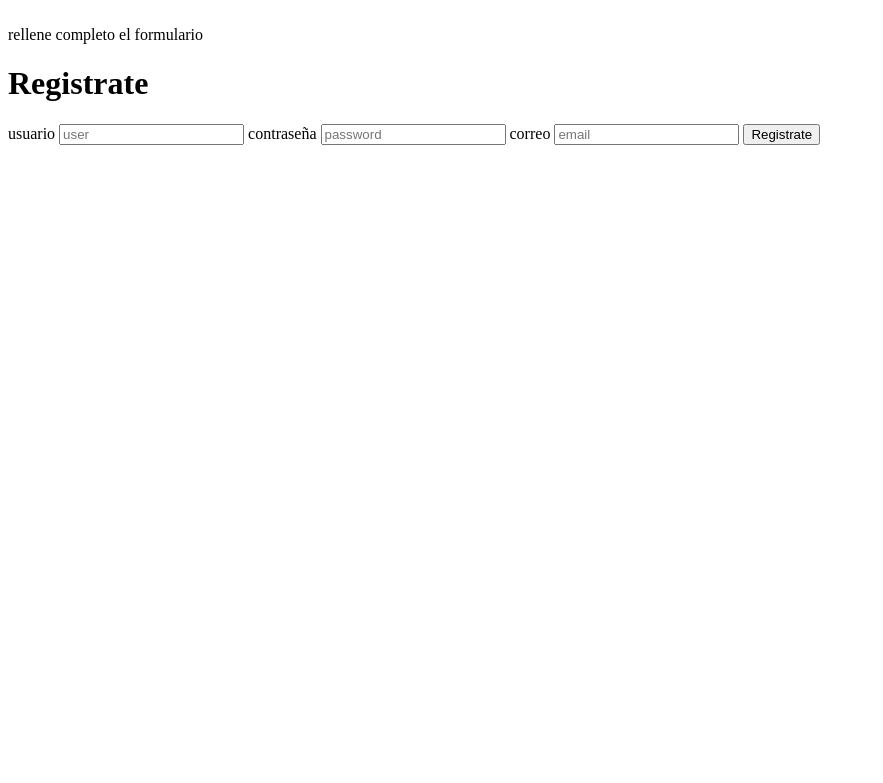
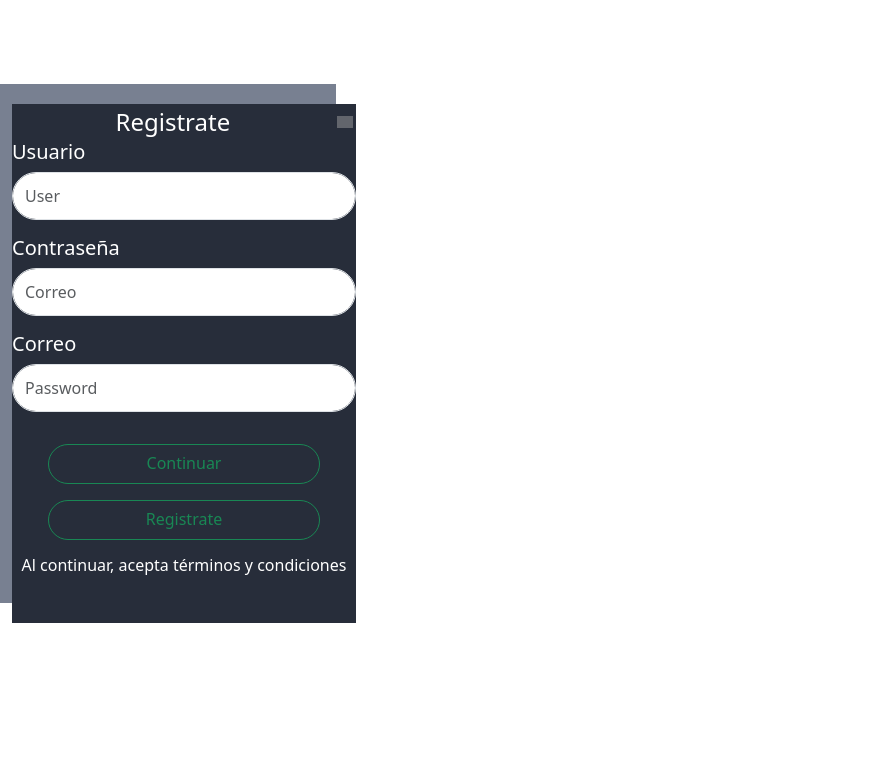
Before and after one commit to YulieGuerraGavi/PHP-2742733, a PHP site: page /registro.php in a window 1280 px wide. Shown: the top 783 px of the page, without its empty margins (0-883 px from the left). Run offline with PHP 8.4, Linux system fonts and the light colour scheme; data that the repository does not hold is empty; grey boxes are pictures that could not be loaded.

Commit message:
feat:continua

```diff
--- /dev/null
+++ b/09-session/estilo.css
@@ -0,0 +1,73 @@
+.namvar{
+    display: flex;
+    flex-direction: column;
+
+}
+.modal-content{
+    background-color: rgba(39, 45, 58, 1);
+    color: white;
+    margin-top: 6rem;
+    box-shadow: -20px -20px rgba(68, 78, 102, 0.719);
+
+}
+
+
+
+.btn-close {
+    background-image: url(./imagenes/icons8-x-52.png);
+    height: 1.5rem;
+    width: 1.5rem;
+}
+.cont{
+    display: flex;
+   justify-content: center;
+    margin-top: 1rem;
+}
+.facebook{
+    height: 3.5rem;
+    width: 3.5rem;
+    margin-top: 1rem;
+    margin-right: -8rem;
+}
+
+.google{
+   display: flex;
+   justify-content: center;
+    height: 3rem;
+    width:3rem ;
+    margin-top: 1rem;
+    margin-right: -10rem;
+
+}
+
+.texto{
+    display: flex;
+    justify-content: center;
+    margin-bottom: 3rem;
+
+}
+
+.fondoy{
+    border-radius: 2rem;
+    height: 6rem;
+    width:29rem;
+    margin-top: 1rem;
+    margin-bottom: 1rem;
+}
+
+.ingresar{
+    border-radius: 2rem;
+    height: 3rem;
+
+}
+
+.boton{
+    border-radius: 2rem;
+    height: 2.5rem;
+    width:17rem;
+}
+
+
+.modal-backdrop {
+    z-index: auto;
+}
--- a/09-session/registro.php
+++ b/09-session/registro.php
@@ -1,81 +1,148 @@
-<?php
-//para iniciar una sesion se usa session_start();
-session_start();
+</html>
+<?php session_start();
 
-//$_SESSION['nombre'] =$_POST['user'];
-//$_SESSION['contraseña'] =$_POST['password']
+#1. Crear una base de datos que se llame 'focaapp' y una tabla que se llame 'usersapp'
+#2. Columnas: ID,username, correo, contraseña
+#3. en registro.php conectar con base de datos y hacer un ISERT INTO en la tabla 'usersapp' cuando le den click en registrarse
 
+if ($_SERVER['REQUEST_METHOD'] == 'POST') {
 
-if ($_SERVER['REQUEST_METHOD'] == 'POST')
-    echo 'datos enviadoshbjhj';
-
-echo '<br>';
     $usuario = $_POST['user'];
     $password = $_POST['password'];
-$email = $_POST['email'];
+    $correo = $_POST['correo'];
 
-
-if (empty($usuario) or empty($password) or empty($email)) {
-    echo 'rellene completo el formulario';
+    //Para verificar que se envíen todos los datos
+    if (empty($usuario) or empty($password) or empty($correo)) {
+        echo 'Rellene completo el formulario';
     } else {
         //echo $usuario . ' - ' . $password;
-    $_SESSION['userRegister'] = $usuario;
+        /* $_SESSION['userRegister'] = $usuario;
         $_SESSION['passRegister'] = $password;
-    $_SESSION['emailRegister'] = $email;
-
-    //echo ' - variables de sesion guardadas🥶';
-    //header('location: index.php');
-
+        $_SESSION['correoRegister'] = $correo; */
+        //echo ' - varibales de sesión guardadas 😎';
+        //header('Location: index.php');
         try {
-        $conexion = new PDO("mysql: host=localhost; dbname=focaapp;", 'root', '');
-        echo "conexion OK";
+            $conexion = new PDO("mysql: host=localhost; dbname=focaapp", 'root', '');
+            echo "Conexión OK";
         } catch (PDOException $e) {
             echo "Error: " . $e->getMessage();
         }
 
+        //Vamos a preparar una sentencia SQL y la guardamos en una variable
 
+        $statement = $conexion->prepare(" INSERT INTO `userapp` (`ID`, `Nombre`, `Correo`,`Contraseña`) VALUES (NULL, :user, :correo, :pass) ");
 
-    $statement = $conexion->prepare("INSERT INTO `usersapp`( `ID`, `nombre, `correo`, `contraseña`)
-    VALUES (NULL, :nombre, :correo ,:password)");
-
-
-    $statement->execute(array(":nombre" => $usuario, ":correo" => $email,  ":password" => $password));
+        //ejecutar el statement
+        $statement->execute(array(':user' => $usuario, ':correo' => $correo, ':pass' => $password));
     }
+}
+?>
 
 
 
-
-?>
-
 <!DOCTYPE html>
-<html lang="es">
+<html lang="en">
 
 <head>
     <meta charset="UTF-8">
     <meta name="viewport" content="width=device-width, initial-scale=1.0">
     <title>Document</title>
+    <link rel="stylesheet" href="https://cdnjs.cloudflare.com/ajax/libs/font-awesome/6.5.1/css/all.min.css">
+    <link href="https://cdn.jsdelivr.net/npm/bootstrap@5.3.3/dist/css/bootstrap.min.css" rel="stylesheet" integrity="sha384-QWTKZyjpPEjISv5WaRU9OFeRpok6YctnYmDr5pNlyT2bRjXh0JMhjY6hW+ALEwIH" crossorigin="anonymous">
+    <link rel="stylesheet" href="estilo.css">
+
+
+    <script src="https://cdn.jsdelivr.net/npm/@popperjs/core@2.11.8/dist/umd/popper.min.js" integrity="sha384-I7E8VVD/ismYTF4hNIPjVp/Zjvgyol6VFvRkX/vR+Vc4jQkC+hVqc2pM8ODewa9r" crossorigin="anonymous"></script>
+    <script src="https://cdn.jsdelivr.net/npm/bootstrap@5.3.3/dist/js/bootstrap.min.js" integrity="sha384-0pUGZvbkm6XF6gxjEnlmuGrJXVbNuzT9qBBavbLwCsOGabYfZo0T0to5eqruptLy" crossorigin="anonymous"></script>
+    <script src="https://cdn.jsdelivr.net/npm/bootstrap@5.3.3/dist/js/bootstrap.bundle.min.js" integrity="sha384-YvpcrYf0tY3lHB60NNkmXc5s9fDVZLESaAA55NDzOxhy9GkcIdslK1eN7N6jIeHz" crossorigin="anonymous"></script>
 </head>
 
+
 <body>
-    <h1>Registrate</h1>
+    <nav class="navbar    ">
+        <div class="container-fluid">
 
 
-    <form action="registro.php" method="post">
-        <label for="user">usuario</label>
-        <input type="text" placeholder="user" name="user">
-        <label for="password">contraseña</label>
-        <input type="text" placeholder="password" name="password">
-        <label for="email">correo</label>
-        <input type="email" placeholder="email" name="email">
-        <button type="submit">Registrate</button>
+
+
+            <div class="center">
+                <div class="modal-dialog">
+
+                    <div class="modal-content">
+                        <div class="modal-header">
+                            <h1 class=" texto1 modal-title fs-4 container text-center" id="exampleModalLabel">Registrate</h1>
+                            <button type="button" class="btn-close" data-bs-dismiss="modal" aria-label="Close"></button>
+                        </div>
+                        <div class="modal-body">
+
+                            <h5>Usuario</h5>
+                            <form action="registro.php" method="POST">
+                                <label for="user"></label>
+                                <input class="ingresar form-control me-2" type="text" placeholder="User" name="user">
+                            </form>
+
+                            <h5>Contraseña</h5>
+                            <form action="registro.php" method="POST">
+                                <label for="correo"></label>
+                                <input class="ingresar form-control me-2" type="email" placeholder="Correo" name="correo">
+                            </form>
+
+                            <h5>Correo</h5>
+                            <form action="registro.php" method="POST">
+                                <label for="password"></label>
+                                <input class="ingresar form-control me-2" type="password" placeholder="Password" name="password">
 
                             </form>
 
                             <?php if (isset($_SESSION['userRegister'])) : ?>
-        <p>Datos registrados, ya puedes iniciar sesión </p>
-        <p> <?php echo $_SESSION['userRegister'] . ' - ' . $_SESSION['passRegister']; ?> </p>
+                                <p>Datos registrados, ya puedes iniciar sesión</p>
+                                <p> <?php echo $_SESSION['userRegister'] . ' - ' . $_SESSION['passRegister'];  ?> </p>
                                 <a href="index.php">Iniciar sesión</a>
                             <?php endif ?>
+
+                            <div class="container text-center">
+                                <div class="row">
+                                    <div class="col align-self-start">
+
+                                    </div>
+                                    <div class="col align-self-center">
+                                        <button class=" boton cont btn btn-outline-success" type="submit">Continuar</button>
+                                    </div>
+                                    <div class="col align-self-end">
+
+                                    </div>
+                                </div>
+                            </div>
+                            <form action="registro.php" method="POST">
+                                <div class="container text-center">
+                                    <div class="row">
+                                        <div class="col align-self-start">
+
+                                        </div>
+                                        <div class="col align-self-center">
+                                            <button class=" boton cont btn btn-outline-success" type="submit">Registrate</button>
+                                        </div>
+                                        <div class="col align-self-end">
+
+                                        </div>
+                                    </div>
+                                </div>
+                            </form>
+
+
+
+                        </div>
+                        <h6 class="texto">Al continuar, acepta términos y condiciones</h6>
+
+
+
+                    </div>
+                </div>
+            </div>
+
+        </div>
+    </nav>
+
 
 
 </body>
```
Also changed, not shown: 09-session/cerrar.php (+3 -4 lines), 09-session/index.php (+51 -44 lines), 09-session/user.php (+9 -9 lines). Lines whose indentation alone changed are shown as unchanged.
